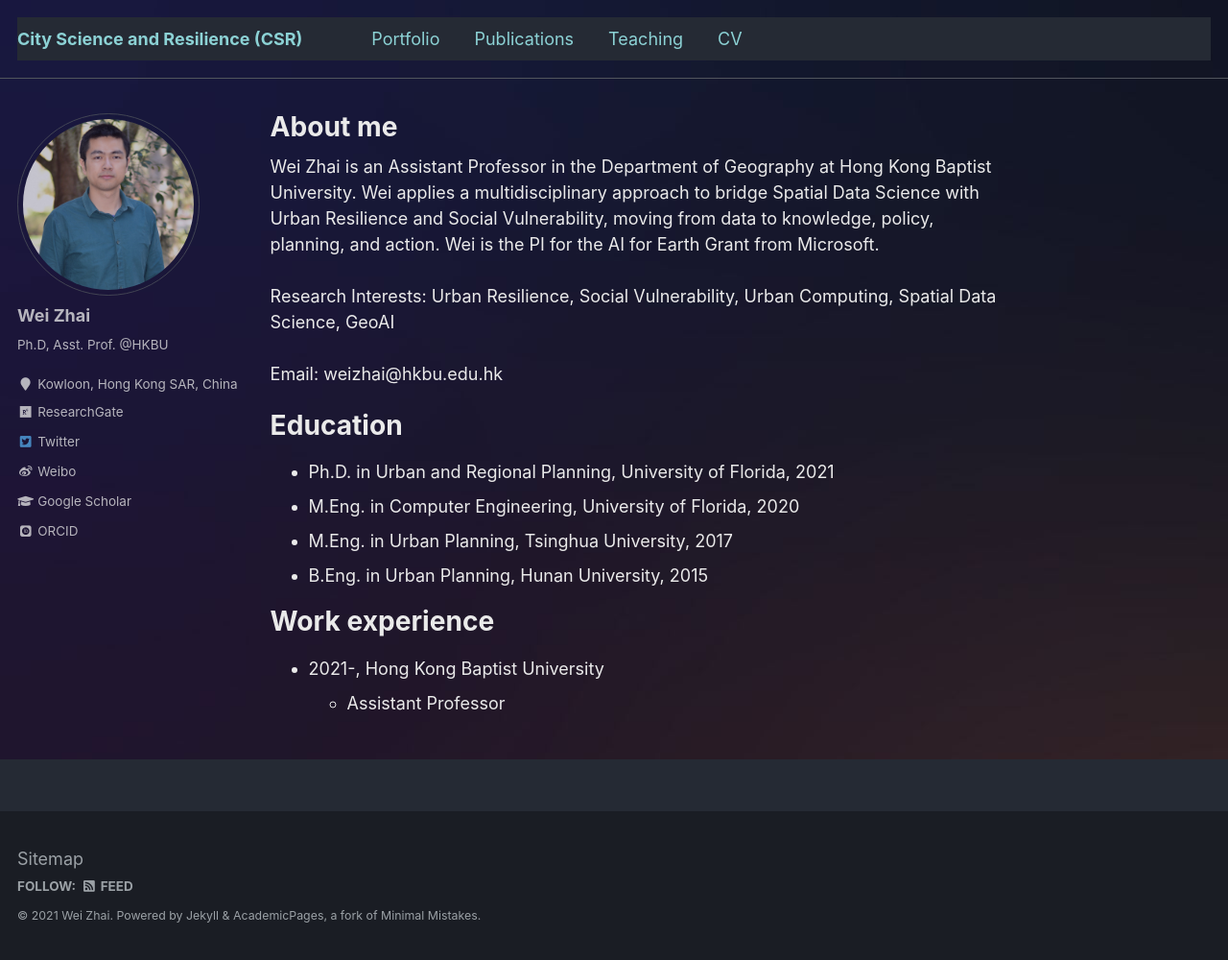
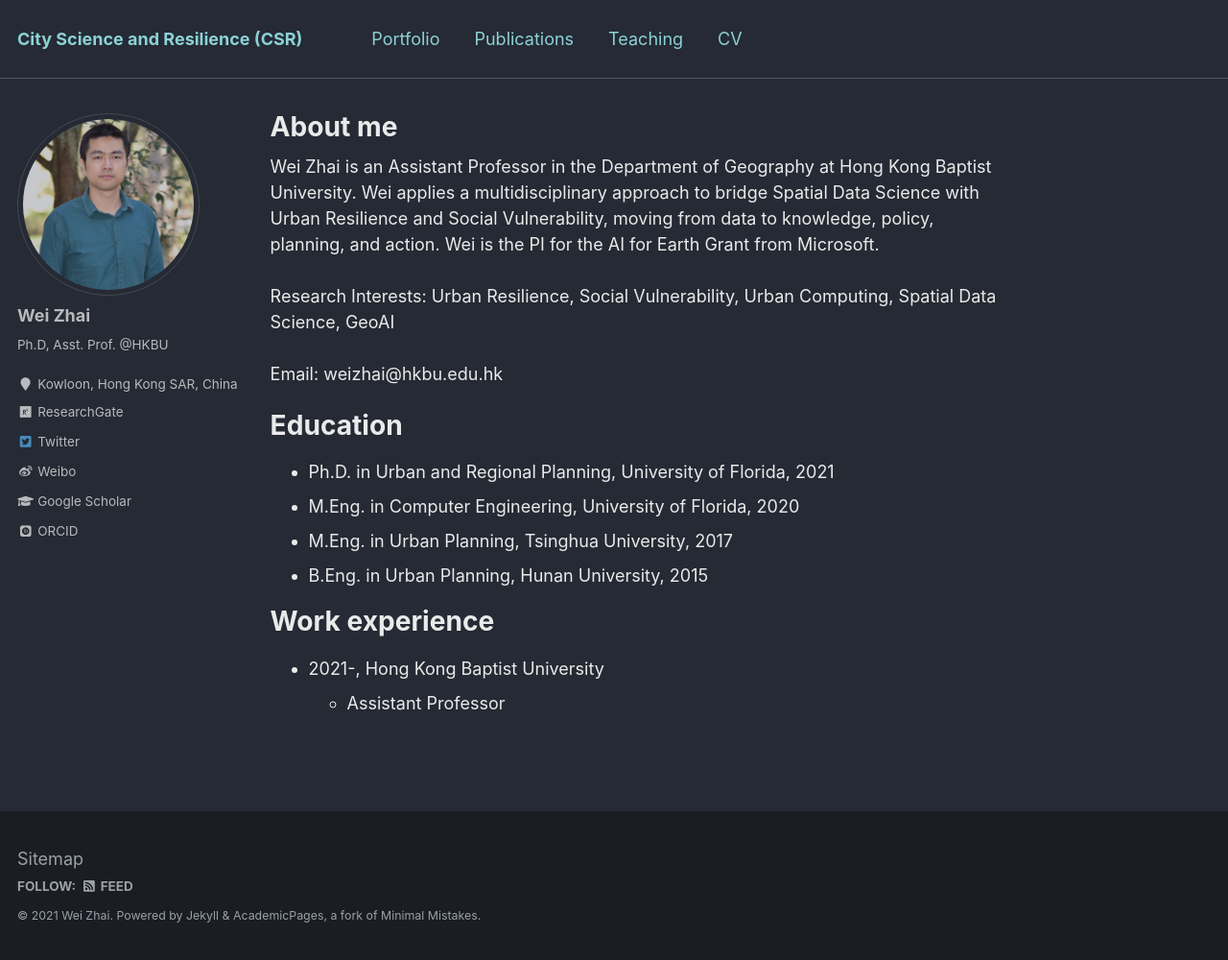
Before and after one commit to skywalkerzhai/weizhai.github.io, a Jekyll site: the page built from _pages/about.md, in a window 1280 px wide and 1000 px high. Shown: the whole window at 96% size. Built offline with Jekyll 4.4.1, drawn with Linux system fonts in a browser that asks for light colours; some web fonts are replaced.

Commit message:
Update about.md

```diff
--- a/_pages/about.md
+++ b/_pages/about.md
@@ -25,5 +25,3 @@ Work experience
 ======
 * 2021-, Hong Kong Baptist University
   * Assistant Professor
-
-<body background="https://skywalkerzhai.github.io/weizhai.github.io/images/background2.jpg">
```
